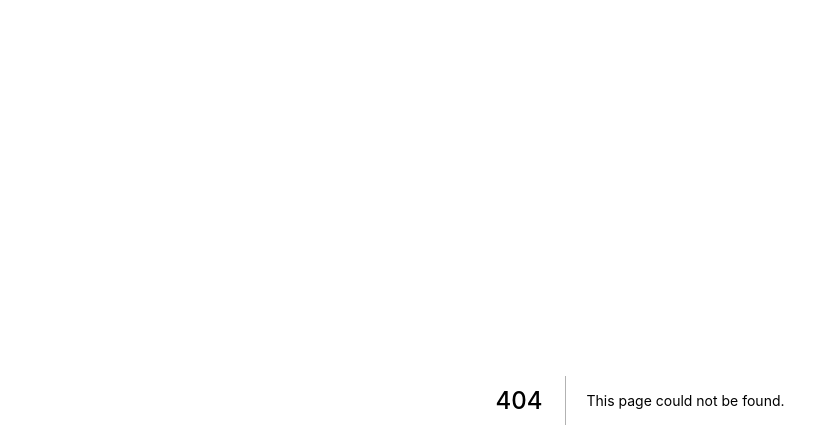
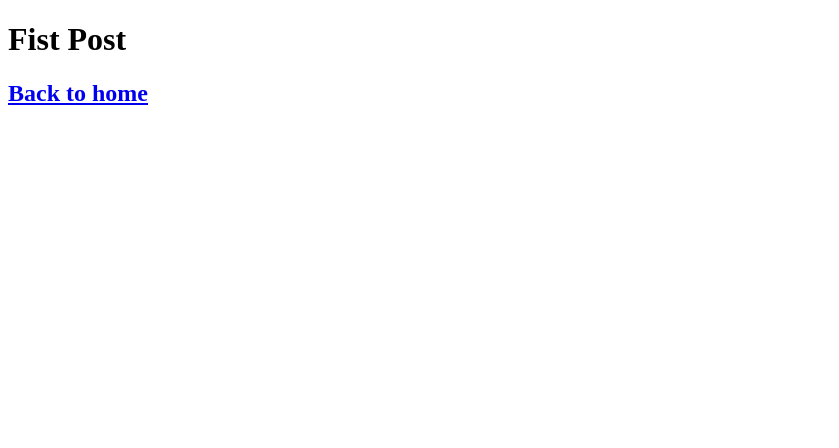
Before and after one commit to amkhrjee/nextjs-blog, a Next.js app: page /posts/first-post in a window 1280 px wide. Before the commit this address had no page. Shown: the top 448 px of the page, without its empty margins (0-839 px from the left). Built offline with nearby package versions, Linux system fonts and the light colour scheme.

Commit message:
learned navigation

```diff
--- /dev/null
+++ b/pages/posts/first-post.js
@@ -0,0 +1,13 @@
+import Link from "next/link";
+export default function FirstPost() {
+  return (
+    <>
+      <h1>Fist Post</h1>
+      <h2>
+        <Link href="/">
+          <a>Back to home </a>
+        </Link>
+      </h2>
+    </>
+  );
+}
```
Also changed, not shown: pages/index.js (+8 -5 lines).
